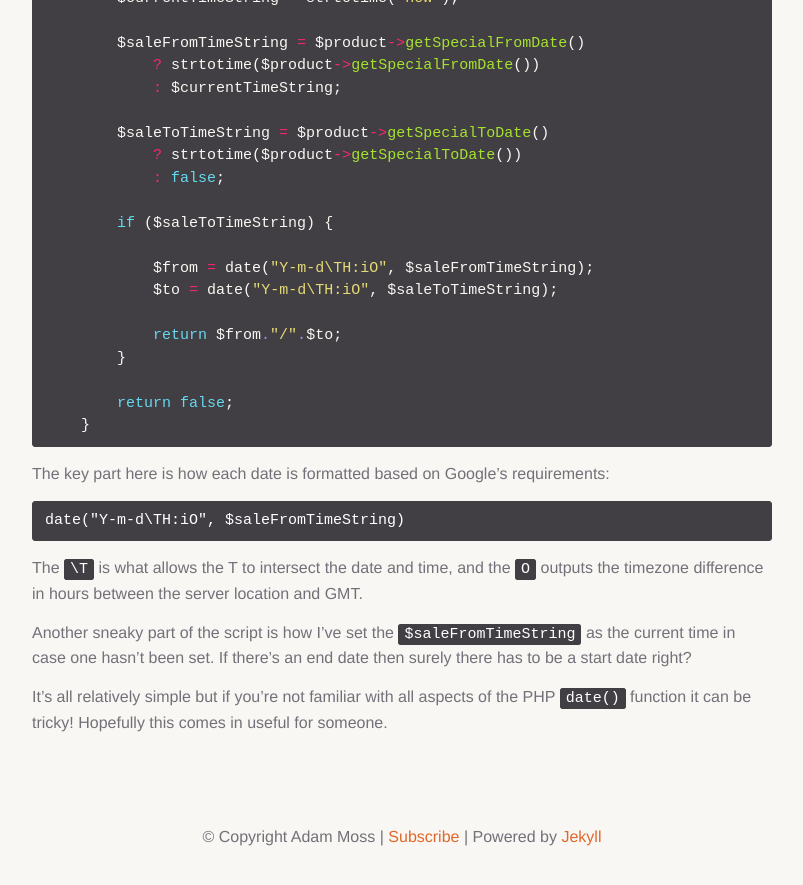
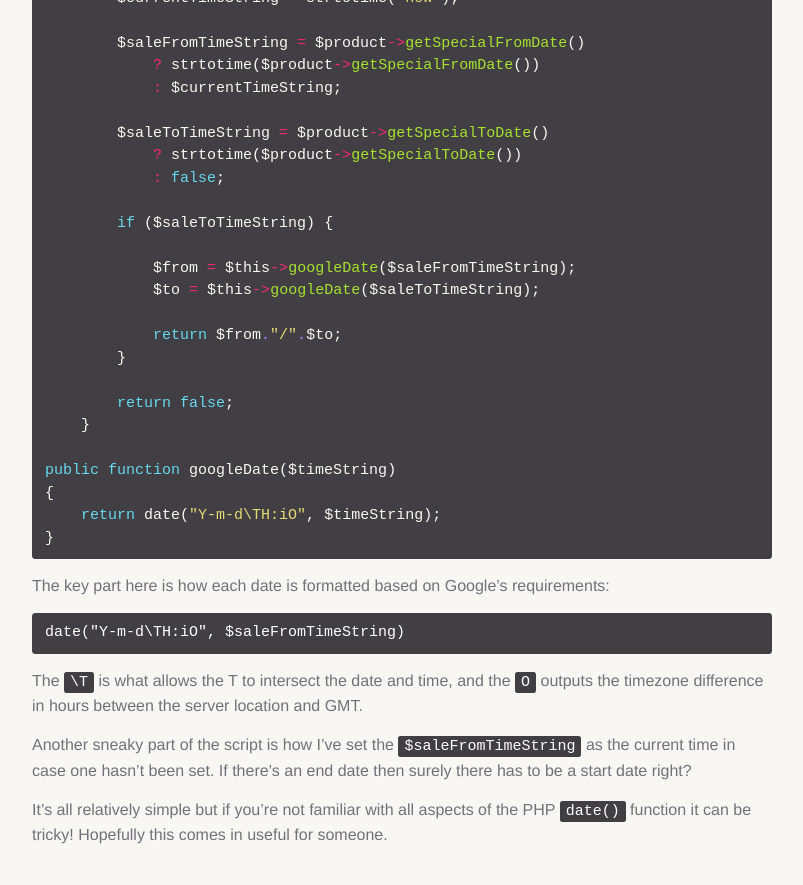
Before and after one commit to adampmoss/adampmoss.github.io, a Jekyll site: the page built from _posts/2016-10-13-google-shopping-outputting-sale-price-effective-date-with-php.markdown, in a window 1280 px wide and 900 px high, scrolled down 764 px. Shown: the top 885 px of the window, without its empty margins (238-1041 px from the left). Built offline with Jekyll 4.4.1, drawn with Linux system fonts in a browser that asks for light colours; some web fonts are replaced; comment, search, counter and statistics services are not loaded.

Commit message:
refactored google date code

```diff
--- a/_posts/2016-10-13-google-shopping-outputting-sale-price-effective-date-with-php.markdown
+++ b/_posts/2016-10-13-google-shopping-outputting-sale-price-effective-date-with-php.markdown
@@ -40,14 +40,19 @@ public function getSalePriceEffectiveDate($product)
 
         if ($saleToTimeString) {
 
-            $from = date("Y-m-d\TH:iO", $saleFromTimeString);
-            $to = date("Y-m-d\TH:iO", $saleToTimeString);
+            $from = $this->googleDate($saleFromTimeString);
+            $to = $this->googleDate($saleToTimeString);
 
             return $from."/".$to;
         }
 
         return false;
     }
+
+public function googleDate($timeString)
+{
+    return date("Y-m-d\TH:iO", $timeString);
+}
 {% endhighlight %}
 
 The key part here is how each date is formatted based on Google's requirements:
```
